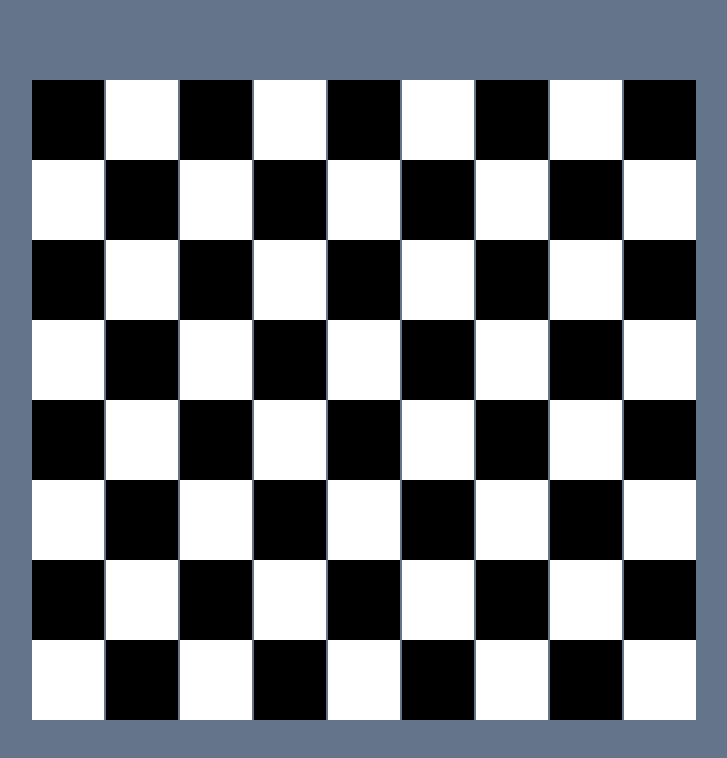
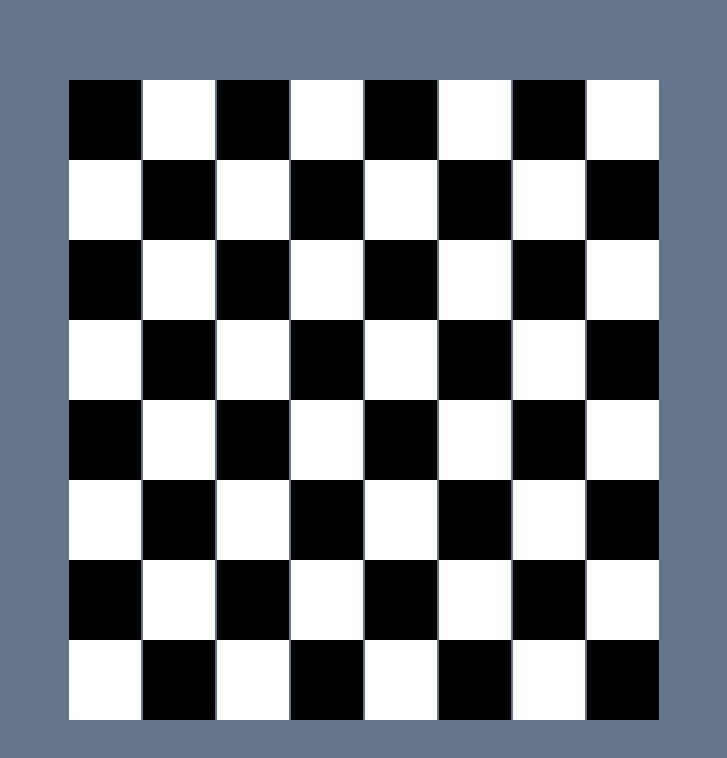
Before and after one commit to APRT-Chess/APRT-Chess, a React (Vite) app in the folder aprt-chess/: page / in a window 1280 px wide. Shown: the top 758 px of the page, without its empty margins (276-1003 px from the left). Built offline with nearby package versions, Linux system fonts and the light colour scheme.

Commit message:
removed 9th col

```diff
--- a/aprt-chess/src/components/BlackStartRow.tsx
+++ b/aprt-chess/src/components/BlackStartRow.tsx
@@ -12,7 +12,6 @@ const BlackStartRow = () => {
             <div className=" p-9 bg-black"></div>
             <div className=" p-9 bg-white"></div>
             <div className=" p-9 bg-black"></div>
-            <div className=" p-9 bg-white"></div>
         </div>
     )
 }
--- a/aprt-chess/src/components/WhiteStartRow.tsx
+++ b/aprt-chess/src/components/WhiteStartRow.tsx
@@ -11,7 +11,6 @@ const WhiteStartRow = () => {
             <div className=" p-9 bg-white"></div>
             <div className=" p-9 bg-black"></div>
             <div className=" p-9 bg-white"></div>
-            <div className=" p-9 bg-black"></div>
         </div>
     )
 }
```
Also changed, not shown: 1 other file (tests, documents, lock files or other folders).
